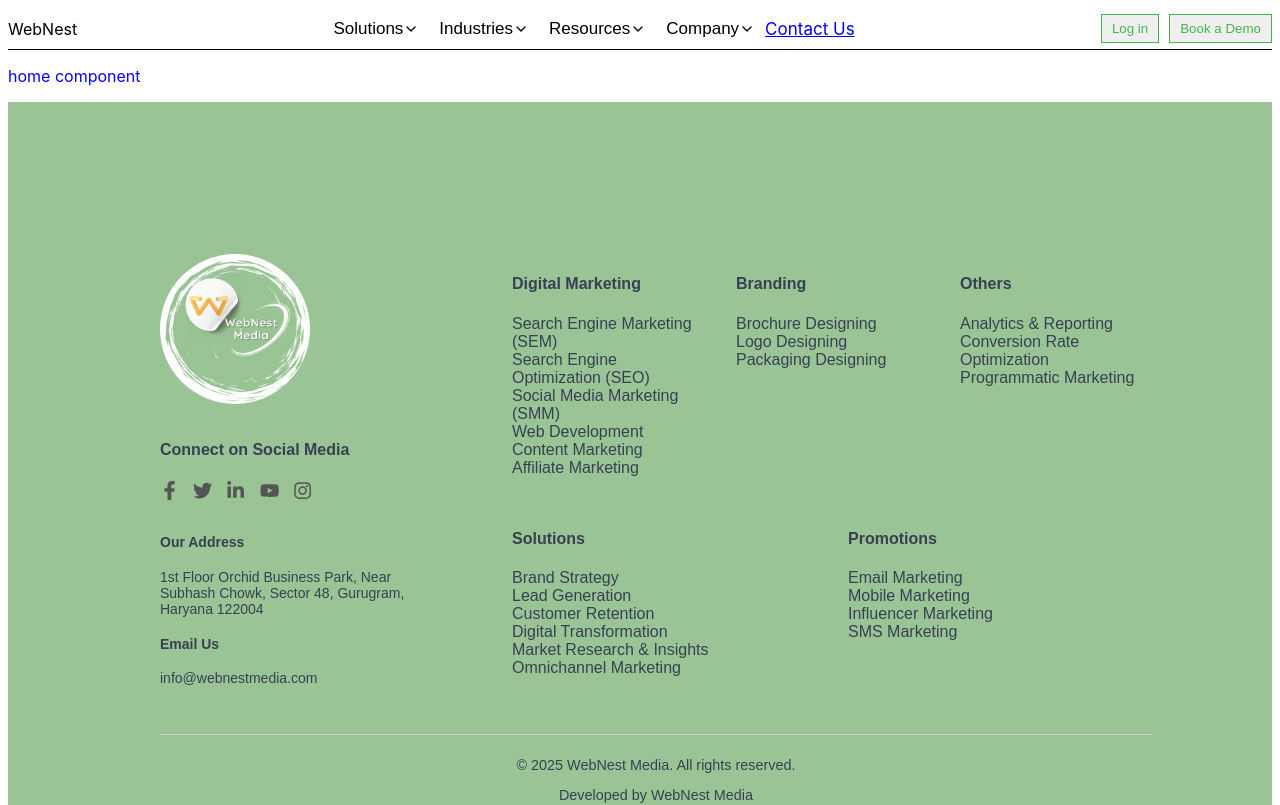
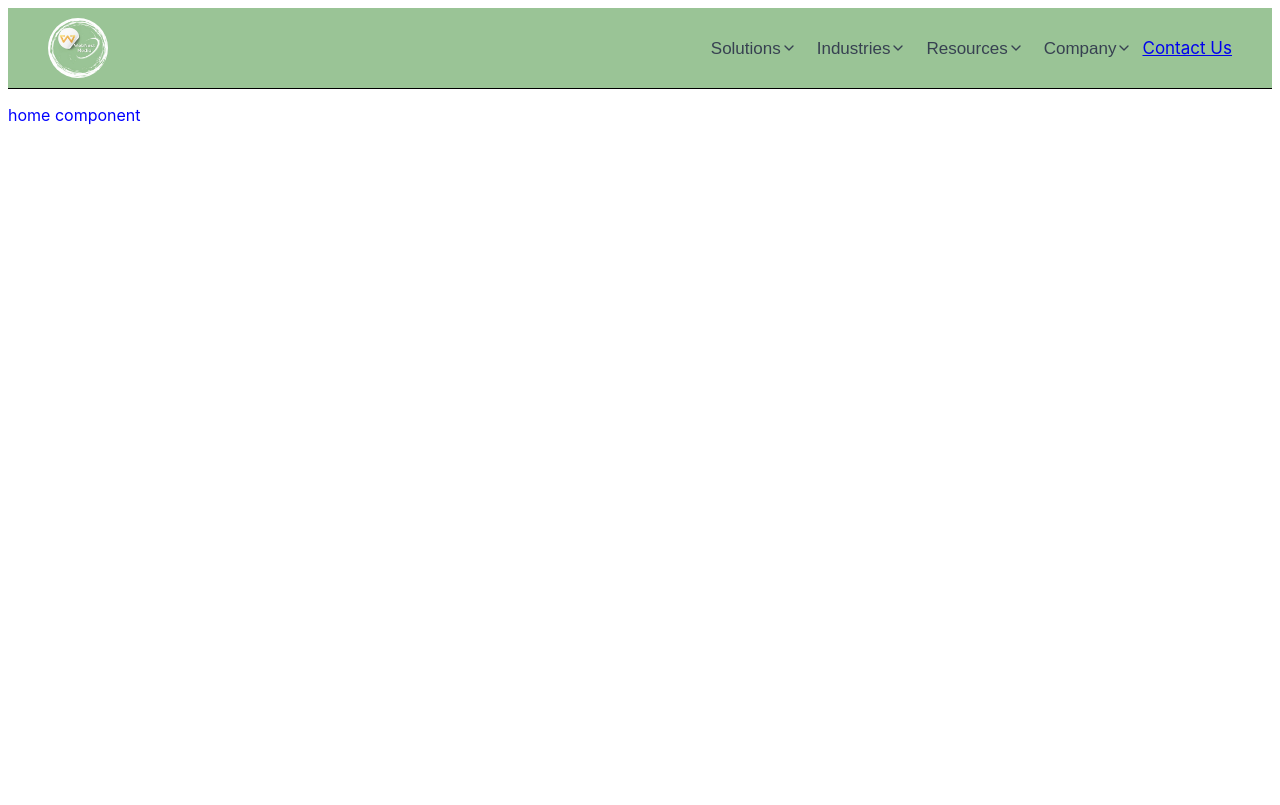
Before and after one commit to abhishek16dev/sandstone, a React (Vite) app: page / in a window 1280 px wide. Shown: the top 805 px of the page. Built offline with nearby package versions, Linux system fonts and the light colour scheme.

Commit message:
code added for header

```diff
--- a/src/components/header/DesktopHeader.jsx
+++ b/src/components/header/DesktopHeader.jsx
@@ -1,6 +1,7 @@
 import { useState, useEffect, useRef } from "react";
 import { ChevronDown } from "lucide-react";
 
+import logo from "../../assets/logo.jpg"
 const menuItems = [
   {
     title: "Solutions",
@@ -29,7 +30,7 @@
   const [dropdownOpen, setDropdownOpen] = useState(null);
   const dropdownRefs = useRef([]);
 
-  // Close dropdown on outside click
+
   useEffect(() => {
     const handleClickOutside = (e) => {
       if (
@@ -49,28 +50,22 @@
   };
 
   return (
-    <header className="w-full border-b bg-white">
-      <div className="flex items-center justify-between px-4 md:px-8 py-3">
-        {/* Logo */}
-        <div className="flex items-center gap-2">
-          <span className="text-2xl font-bold text-green-600">Web</span>
-          <span className="text-2xl font-semibold text-green-600">Nest</span>
-        </div>
-
-        {/* Navigation */}
+    <header className="w-full border-b bg-white  bg-[#9ac496] ">
+      <div className="flex items-center justify-between px-4 md:px-8 py-3 pl-[40px] pr-[40px] p-[10px]">
+        <img src={logo} alt="WebNest Media Logo" className="w-[60px] h-[60px] rounded-full" />
         <nav className="flex items-center gap-5 text-sm">
           {menuItems.map((item, index) => (
             <div
               key={item.title}
               ref={(el) => (dropdownRefs.current[index] = el)}
-              className="relative"
+              className="relative z-[9998]"
 
             >
               <button
                 aria-haspopup="true"
                 aria-expanded={dropdownOpen === index}
                 onClick={() => handleDropdownToggle(index)}
-                className="flex items-center p-[10px] gap-1 text-[17px] cursor-pointer font-normal leading-[21px] text-gray-800 hover:text-indigo-700 bg-transparent border-0 outline-none focus:outline-none"
+                className="flex items-center p-[10px] gap-1 text-[17px] cursor-pointer font-normal leading-[21px] text-gray-800 text-[#374151] bg-transparent border-0 outline-none focus:outline-none"
 
             >
                 {item.title}
@@ -78,8 +73,8 @@
               </button>
 
               {dropdownOpen === index && (
-                // <div className="absolute left-0 top-full mt-3 w-48 bg-white rounded-md shadow-lg z-50">
-                 <div className="absolute  w-[180px] left-0 top-full mt-[20px] bg-white rounded-md shadow-[0_4px_10px_-2px_rgba(0,0,0,.1)] z-50 ">
+
+                 <div className="absolute z-[9999]  w-[180px] left-0 top-full mt-[20px] bg-white rounded-md shadow-[0_4px_10px_-2px_rgba(0,0,0,.1)] ">
 
                   <ul>
                     {item.subItems.map((sub, idx) => (
@@ -103,7 +98,7 @@
           </a>
         </nav>
 
-        {/* Buttons */}
+{/*
         <div className="flex gap-[10px]">
           <button className="px-[10px] py-[6px] text-[#43b649] rounded-md border border-[#43b649] hover:bg-[#f0fdf4] transition">
             Log in
@@ -111,7 +106,7 @@
           <button className="px-[10px] py-[6px] text-[#43b649] rounded-md border border-[#43b649] hover:bg-[#f0fdf4] transition">
             Book a Demo
           </button>
-        </div>
+        </div> */}
       </div>
     </header>
   );
--- a/src/components/header/MobileHeader.jsx
+++ b/src/components/header/MobileHeader.jsx
@@ -34,7 +34,7 @@
   };
 
   return (
-    <header className="w-full border-b bg-white px-4 py-3 md:hidden">
+    <header className="w-full fixed border-b bg-white px-4 py-3 md:hidden z-[999] bg-[#9ac496] ">
       <div className="flex justify-between items-center">
         <div className="flex items-center gap-1">
           <span className="text-2xl font-bold text-green-600">Web</span>
@@ -51,8 +51,8 @@
             <div key={index}>
               <button
                 onClick={() => toggleDropdown(index)}
-                // className="w-full flex justify-between items-center text-left text-gray-800 font-medium py-2"
-                  className="flex items-center p-[10px] gap-1 text-[17px] cursor-pointer font-normal leading-[21px] text-gray-800 hover:text-indigo-700 bg-transparent border-0 outline-none focus:outline-none"
+
+                  className="flex items-center p-[10px] gap-1 text-[17px] cursor-pointer font-normal leading-[21px] text-gray-800  text-[#374151] bg-transparent border-0 outline-none focus:outline-none"
 
 
              >
@@ -79,6 +79,7 @@
           ))}
 
           <div className="flex gap-[10px] hidden">
+
           <button className="px-[10px] py-[6px] text-[#43b649] rounded-md border border-[#43b649] hover:bg-[#f0fdf4] transition">
             Log in
           </button>
--- a/src/pages/home/Home.jsx
+++ b/src/pages/home/Home.jsx
@@ -2,9 +2,9 @@
 
 const Home = () => {
   return (
-    <>
+    <div className='h-[999px]'>
       <p className='text-[blue]'> home component</p>
-    </>
+    </div>
   )
 }
 
```
Also changed, not shown: src/App.jsx (+5 -5 lines), src/components/header/Header.jsx (+0 -118 lines), src/components/footer/Footer.jsx (line endings or trailing spaces).
